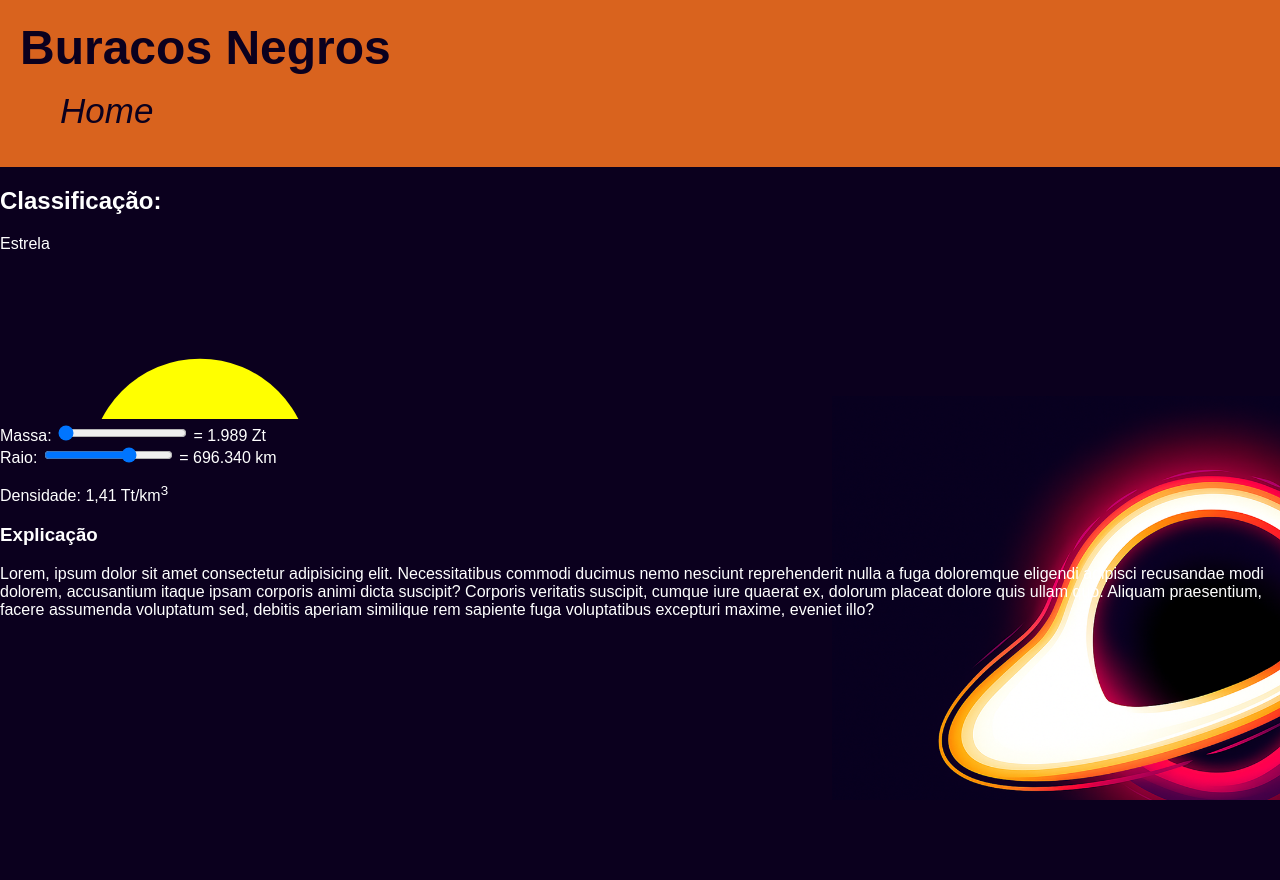
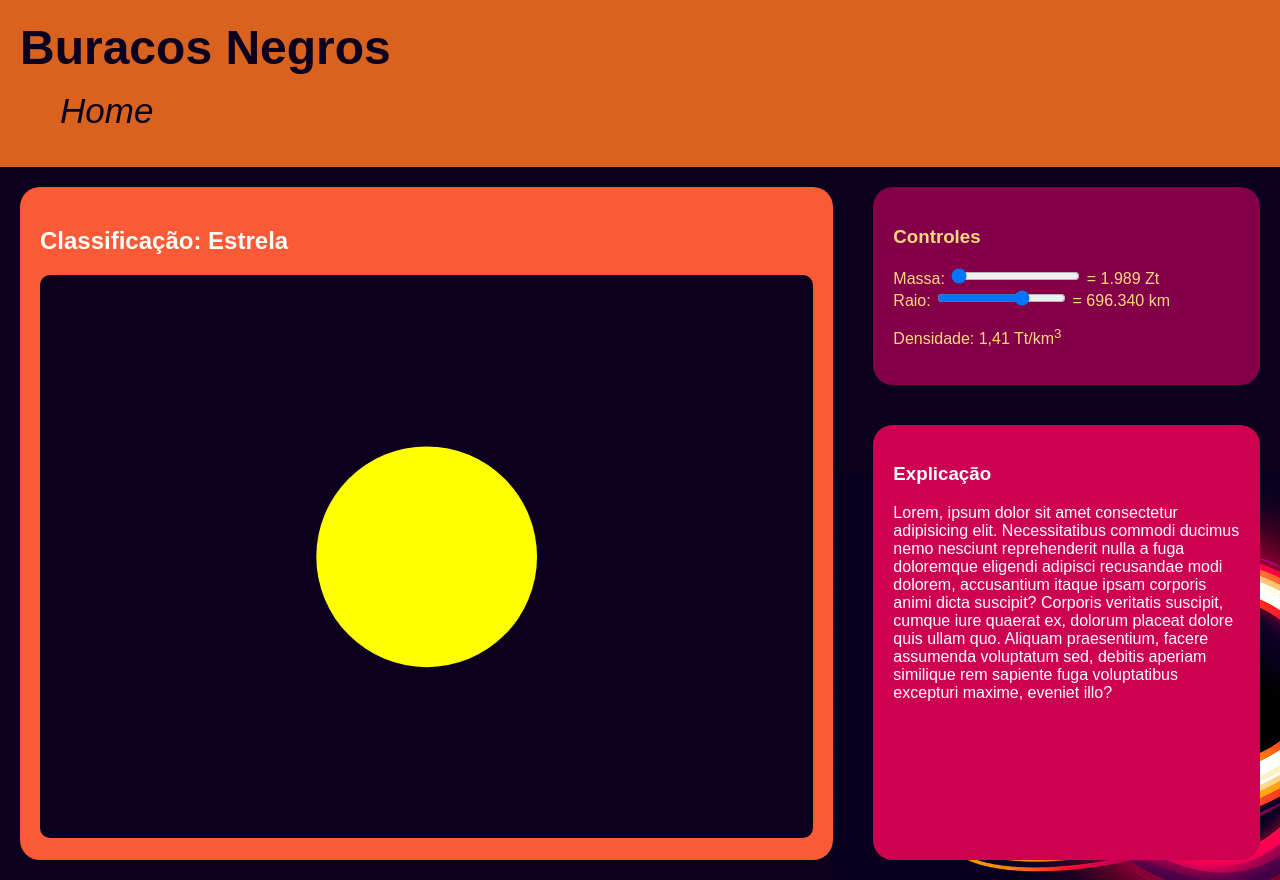
Before and after one commit to kv-aliaga/Buraco-Negro, a React (Vite) app: page /Buraco-Negro/simulation in a window 1280 px wide. Before the commit the page ends 800 px from the top, so only its background shows below. Built offline with nearby package versions, Linux system fonts and the light colour scheme.

Commit message:
style(simulation): style simulation view based on figma design

```diff
--- a/src/App.css
+++ b/src/App.css
@@ -8,6 +8,13 @@ body {
   font-family: sans-serif, Inter;
   color: var(--text-color);
   margin: 0;
+  width: 100%;
+  height: 100%;
 
   background: var(--primary-deep-blue) url('/images/black-hole1.png') no-repeat fixed bottom right / 35%;
 }
+
+.container {
+  width: 100%;
+  height: 100%;
+}
--- /dev/null
+++ b/src/components/Simulator/Simulator.css
@@ -0,0 +1,14 @@
+#simulation-area {
+  background-color: var(--primary-deep-blue);
+  border-radius: 10px;
+  height: max-content;
+
+  width: 100%;
+  height: 89%;
+
+  & svg {
+    width: 100%;
+    height: 100%;
+    display: block;
+  }
+}
--- a/src/components/Simulator/Simulator.tsx
+++ b/src/components/Simulator/Simulator.tsx
@@ -1,4 +1,5 @@
 import React from "react";
+import "./Simulator.css";
 
 export type SimulatorProps = {
   radius: number;
@@ -11,14 +12,13 @@ const Simulator: React.FC<SimulatorProps> = ({ radius, mass }) => {
 
   return (
     <section id="simulator">
-      <h2>Classificação:</h2>
-      <p>{isBlackHole ? "Buraco Negro" : "Estrela"}</p>
+      <h2>Classificação: {isBlackHole ? "Buraco Negro" : "Estrela"}</h2>
 
       <div id="simulation-area">
-        <svg width="100%" height="100%">
+        <svg>
           <circle
-            cx="200"
-            cy="200"
+            cx="50%"
+            cy="50%"
             r={radius / Math.pow(10, 3.8)}
             fill={isBlackHole ? "black" : "yellow"}
             stroke={isBlackHole ? "orange" : "none"}
--- a/src/variables.css
+++ b/src/variables.css
@@ -2,8 +2,8 @@
   --primary-deep-blue: #0B001E;
   --primary-orange: #D9631E;
   --secondary-orange: #FA5A35;
-  --primary-dark-agenda: #830049;
+  --primary-dark-magenta: #830049;
   --primary-dark-pink: #CE0052;
-  --primary-golden-yellow: #FFD981;
+  --secondary-text-color: #FFD981;
   --text-color: #FFF;
 }
--- /dev/null
+++ b/src/views/Simulation/Simulation.css
@@ -0,0 +1,33 @@
+#simulation-container {
+  height: 100%;
+  width: 100%;
+
+  display: grid;
+  grid-template-columns: 2fr 1fr;
+  grid-template-rows: 1fr 2fr;
+  grid-template-areas:
+    "clas ctrl"
+    "clas expl";
+
+  & section {
+    padding: 20px;
+    margin: 20px;
+    border-radius: 20px;
+  }
+
+  & #simulator {
+    grid-area: clas;
+    background-color: var(--secondary-orange);
+  }
+
+  & #controller-area {
+    grid-area: ctrl;
+    background-color: var(--primary-dark-magenta);
+    color: var(--secondary-text-color)
+  }
+
+  & #explanation-area {
+    grid-area: expl;
+    background-color: var(--primary-dark-pink);
+  }
+}
--- a/src/views/Simulation/Simulation.tsx
+++ b/src/views/Simulation/Simulation.tsx
@@ -1,6 +1,7 @@
 import React, { useState } from "react";
 import Header from "../../components/Header/Header";
 import Simulator from "../../components/Simulator/Simulator";
+import "./Simulation.css";
 
 const Simulation: React.FC = () => {
   const [radius, setRadius] = useState(696_340);
@@ -24,11 +25,15 @@ const Simulation: React.FC = () => {
   };
 
   return (
-    <>
+    <div className="container">
       <Header links={[{ url: "/", displayName: "Home" }]} />
+
+      <main id="simulation-container">
         <Simulator radius={radius} mass={mass} />
 
         <section id="controller-area">
+          <h3>Controles</h3>
+
           <div>
             <label htmlFor="mass-input">Massa: </label>
             <input
@@ -67,15 +72,16 @@ const Simulation: React.FC = () => {
           <p>
             Lorem, ipsum dolor sit amet consectetur adipisicing elit.
             Necessitatibus commodi ducimus nemo nesciunt reprehenderit nulla a
-          fuga doloremque eligendi adipisci recusandae modi dolorem, accusantium
-          itaque ipsam corporis animi dicta suscipit? Corporis veritatis
-          suscipit, cumque iure quaerat ex, dolorum placeat dolore quis ullam
-          quo. Aliquam praesentium, facere assumenda voluptatum sed, debitis
-          aperiam similique rem sapiente fuga voluptatibus excepturi maxime,
-          eveniet illo?
+            fuga doloremque eligendi adipisci recusandae modi dolorem,
+            accusantium itaque ipsam corporis animi dicta suscipit? Corporis
+            veritatis suscipit, cumque iure quaerat ex, dolorum placeat dolore
+            quis ullam quo. Aliquam praesentium, facere assumenda voluptatum
+            sed, debitis aperiam similique rem sapiente fuga voluptatibus
+            excepturi maxime, eveniet illo?
           </p>
         </section>
-    </>
+      </main>
+    </div>
   );
 };
 
```
Lines whose indentation alone changed are shown as unchanged.
